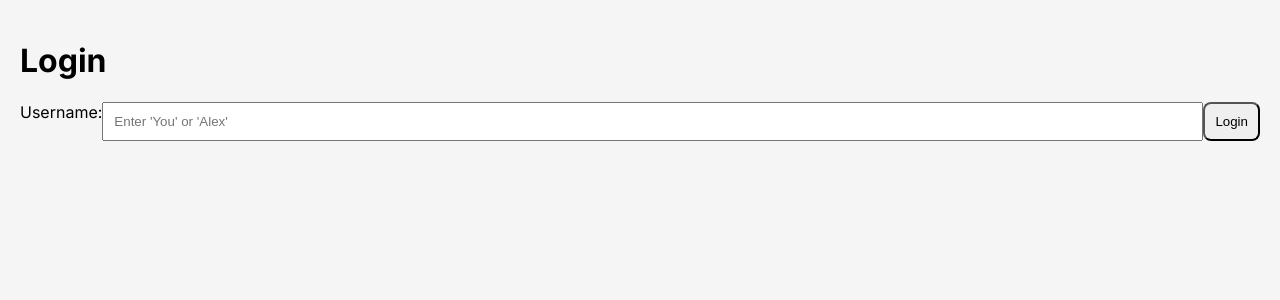
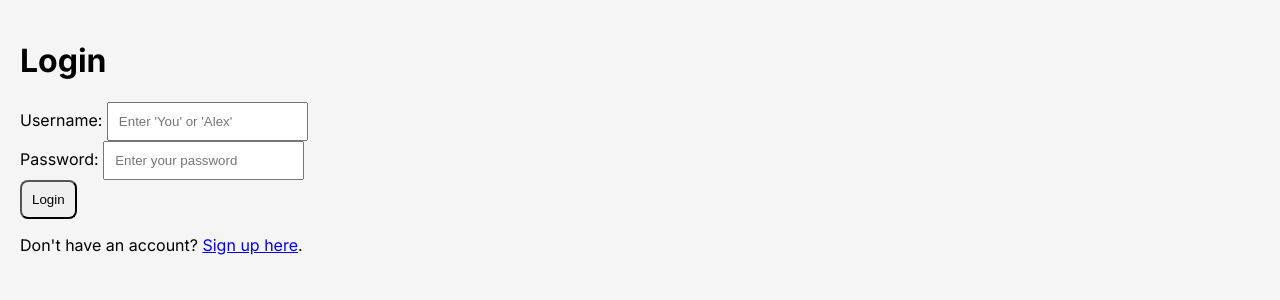
Before and after one commit to pdaly14/Direct-Messaging, a Flask app: page /login in a window 1280 px wide. Shown: the top 300 px of the page. Run offline with Flask 3, Linux system fonts and the light colour scheme.

Commit message:
added authentication system and signup page

```diff
--- a/Static/style.css
+++ b/Static/style.css
@@ -17,9 +17,7 @@ body {
     margin-bottom: 10px;
 }
 
-form {
-    display: flex;
-}
+
 
 input {
     flex: 1;
--- a/Templates/login.html
+++ b/Templates/login.html
@@ -11,7 +11,14 @@
 <form method="POST" action="/login">
     <label for="username">Username:</label>
     <input type="text" name="username" id="username" placeholder="Enter 'You' or 'Alex'" required>
+    <br>
+    <label for="password">Password:</label>
+    <input type="password" name="password" id="password" placeholder="Enter your password" required>
+    <br>
     <button type="submit">Login</button>
+    <br>
+    <p>Don't have an account? <a href="/signup">Sign up here</a>.</p>
+
 </form>
 
 </body>
--- a/app.py
+++ b/app.py
@@ -1,4 +1,5 @@
 from flask import Flask, render_template, request, redirect, url_for, session
+from werkzeug.security import generate_password_hash, check_password_hash
 from datetime import datetime
 app = Flask(__name__)
 app.secret_key = "supersecretkey"  # needed for sessions
@@ -9,6 +10,44 @@ messages = [
         {"user": "You", "text": "Hi!", "time": "10:00"},
     ]
 
+users = [
+    {
+        "username": "You",
+        "password": generate_password_hash("password123")
+    },
+    {
+        "username": "Alex",
+        "password": generate_password_hash("password123")
+    }
+]
+
+
+
+@app.route("/completesignup", methods=["POST"])
+def complete_signup():
+    username = request.form.get("username")
+    password = request.form.get("password")
+
+    if username and password:
+        # Check if user already exists
+        if not any(user["username"] == username for user in users):
+            # Create new user
+            users.append({
+                "username": username,
+                "password": generate_password_hash(password)
+            })
+            session["username"] = username
+            return redirect(url_for("home"))
+        else:
+            return "Username already exists!"
+    else:
+        return "Please fill in all fields!"
+
+@app.route("/signup", methods=["GET", "POST"])
+def signup():
+    if "username" in session:
+        return redirect(url_for("home"))  # already logged in
+    return render_template("signup.html")
 @app.route("/")
 def home():
     if "username" not in session:
@@ -39,11 +78,15 @@ def send_message():
 def login():
     if request.method == "POST":
         username = request.form.get("username")
-        if username in ["You", "Alex"]:
+        password = request.form.get("password")
+
+        # Check if user exists and password is correct
+        user = next((u for u in users if u["username"] == username), None)
+        if user and check_password_hash(user["password"], password):
             session["username"] = username  # save user in session
             return redirect(url_for("home"))
         else:
-            return "Invalid username! Use 'You' or 'Alex'"
+            return "Invalid username or password!'"
     return render_template("login.html")
 
 @app.route("/logout", methods=["POST"])
```
Also changed, not shown: Templates/Signup.html (added, +21 -0 lines).
